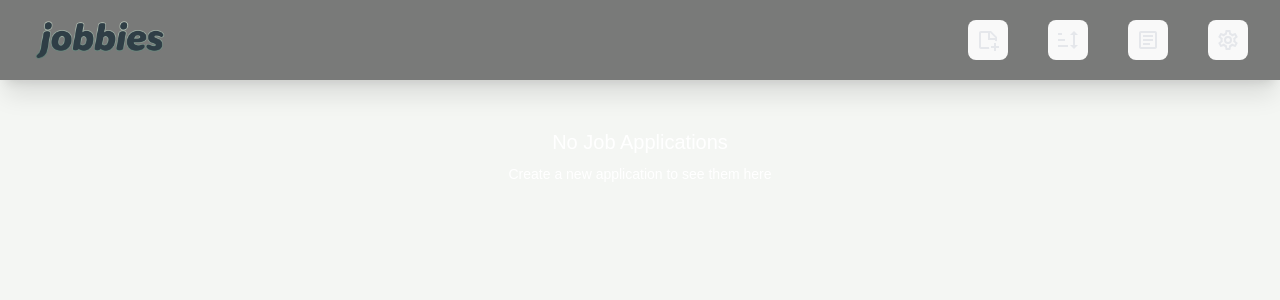
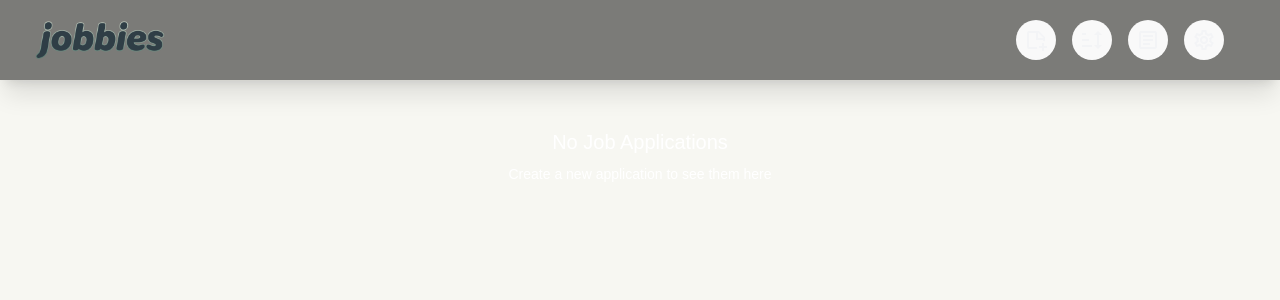
Before and after one commit to KarimYounus/jobbies, a React (Vite) app: page / in a window 1280 px wide. Shown: the top 300 px of the page. Built offline with nearby package versions, Linux system fonts and the light colour scheme; a web font is replaced by a local one.

Commit message:
Implement theme management system and tweaked buttons in ApplicationWindow

```diff
--- a/src/App.tsx
+++ b/src/App.tsx
@@ -8,7 +8,7 @@ import {
   mdiTextBoxOutline,
 } from "@mdi/js";
 import { applicationHandler } from "./data/ApplicationHandler";
-import { useState } from "react";
+import { useState, useEffect } from "react";
 import { JobApplication } from "./types/job-application-types";
 import ApplicationWindow from "./components/ApplicationWindow/ApplicationWindow";
 import { SortOverlay } from "./components/HomeView/SortOverlay";
@@ -19,6 +19,7 @@ import { SettingsProvider, useSettings } from "./components/SettingsWindow/Setti
 import { useApplicationData } from "./hooks/useApplicationData";
 import { useSettingsIntegration } from "./hooks/useSettingsIntegration";
 import CVCollectionWindow from "./components/CVCollection/CVCollectionWindow";
+import { initializeTheme } from "./utils/themeManager";
 
 function App() {
   return (
@@ -30,6 +31,13 @@ function App() {
 
 function AppContent() {
   const { settings } = useSettings();
+
+  // Initialize theme when settings are loaded
+  useEffect(() => {
+    if (settings) {
+      initializeTheme(settings.theme);
+    }
+  }, [settings?.theme]);
 
   // UI state
   const [newApplication, setNewApplication] = useState<JobApplication | null>(null);
@@ -95,33 +103,33 @@ function AppContent() {
         />
 
         {/* Buttons */}
-        <motion.div className="flex gap-4 pr-5">
+        <motion.div className="flex space-x-4 px-4 rounded-4xl p-2 mx-10">
           <AnimatedButton
             icon={mdiNotePlusOutline}
             caption="Add Job"
-            className="p-2 mx-3 hover:bg-teal-200 rounded-lg transition-colors cursor-pointer"
-            iconClassName="text-gray-200 hover:text-gray-800"
+            className="p-2 hover:bg-teal-200 rounded-4xl transition-colors cursor-pointer"
+            iconClassName="text-gray-100"
             onClick={handleAddJobClick}
           />
           <AnimatedButton
             icon={mdiSort}
             caption="Sort Applications"
-            className="p-2 mx-3 hover:bg-teal-200 rounded-lg transition-colors cursor-pointer"
-            iconClassName="text-gray-200 hover:text-gray-800"
+            className="p-2 hover:bg-teal-200 rounded-4xl transition-colors cursor-pointer"
+            iconClassName="text-gray-100"
             onClick={() => setIsSortOverlayOpen(true)}
           />
           <AnimatedButton
             icon={mdiTextBoxOutline}
             caption="CV Collection"
-            className="p-2 mx-3 hover:bg-teal-200 rounded-lg transition-colors cursor-pointer"
-            iconClassName="text-gray-200 hover:text-gray-800"
+            className="p-2 hover:bg-teal-200 rounded-4xl transition-colors cursor-pointer"
+            iconClassName="text-gray-100"
             onClick={() => setIsCVCollectionOpen(true)}
           />
           <AnimatedButton
             icon={mdiCogOutline}
             caption="Settings"
-            className="p-2 mx-3 hover:bg-teal-200 rounded-lg transition-colors cursor-pointer"
-            iconClassName="text-gray-200 hover:text-gray-800"
+            className="p-2 hover:bg-teal-200 rounded-4xl transition-colors cursor-pointer"
+            iconClassName="text-gray-100"
             onClick={() => setIsSettingsOpen(true)}
           />
         </motion.div>
--- a/src/components/ApplicationWindow/ViewContent/ViewContent.tsx
+++ b/src/components/ApplicationWindow/ViewContent/ViewContent.tsx
@@ -17,7 +17,7 @@ import { StatusItem } from "../../../types/status-types";
 // Key information section
 function KeyInformation(job: JobApplication) {
   return (
-    <div className="flex items-center justify-between space-x-6 mx-3">
+    <div className="flex items-center justify-between space-x-6 mx-8">
       {/* Days Ago */}
       <div className="flex items-center space-x-3">
         <Icon path={mdiCalendarClock} size={1} className="text-gray-600" />
--- a/src/components/General/ConfirmationDialog.tsx
+++ b/src/components/General/ConfirmationDialog.tsx
@@ -66,7 +66,7 @@ const ConfirmationDialog: React.FC<ConfirmationDialogProps> = ({
           animate={{ opacity: 1 }}
           exit={{ opacity: 0 }}
           transition={{ duration: 0.2 }}
-          className="fixed inset-0 z-50 flex items-center justify-center bg-black bg-opacity-50"
+          className="fixed inset-0 z-50 flex items-center justify-center bg-black/20 backdrop-blur-lg"
           onClick={onClose} // Close when clicking backdrop
         >
           <motion.div
--- a/src/components/SettingsWindow/SettingsWindow.tsx
+++ b/src/components/SettingsWindow/SettingsWindow.tsx
@@ -1,4 +1,4 @@
-import React, { useState } from "react";
+import React, { useState, useEffect } from "react";
 import { AnimatePresence, motion } from "framer-motion";
 import { useSettings } from "./SettingsContext";
 import SettingsHeader from "./SettingsHeader";
@@ -7,6 +7,7 @@ import ConfirmationDialog from "../General/ConfirmationDialog";
 import { useConfirmationDialog } from "../../hooks/useConfirmationDialog";
 import { createResetSettingsDialog } from "../../utils/dialogConfigs";
 import { defaultStatusItems } from "../../types/status-types";
+import { applyTheme } from "../../utils/themeManager";
 
 interface SettingsWindowProps {
   isOpen: boolean;
@@ -28,12 +29,24 @@ const SettingsWindow: React.FC<SettingsWindowProps> = ({ isOpen, onClose }) => {
     try {
       setIsSaving(true);
       await updateSetting(key, value);
+
+      // Apply theme immediately if theme setting was changed
+      if (key === 'theme') {
+        applyTheme(value as 'light' | 'dark');
+      }
     } catch (err) {
       console.error("Failed to update setting:", err);
     } finally {
       setIsSaving(false);
     }
   };
+
+  // Apply theme when settings are loaded
+  useEffect(() => {
+    if (settings && !isLoading) {
+      applyTheme(settings.theme);
+    }
+  }, [settings.theme, isLoading]);
 
   // Handler for reset to defaults
   const handleResetToDefaults = async () => {
@@ -154,6 +167,27 @@ const SettingsWindow: React.FC<SettingsWindowProps> = ({ isOpen, onClose }) => {
                   </section>
 
                   {/* Display Preferences Section */}
+                  <section>
+                    <h3 className="text-lg font-semibold text-gray-800 mb-4 border-b border-gray-200 pb-2">
+                      Display Preferences
+                    </h3>
+                    <div className="space-y-4">
+                      <SettingItem
+                        type="dropdown"
+                        label="Theme"
+                        description="Choose between light and dark theme"
+                        value={settings.theme}
+                        onChange={(value: string) => handleSettingChange('theme', value as 'light' | 'dark')}
+                        disabled={isSaving}
+                        options={[
+                          { value: 'light', label: 'Light Theme' },
+                          { value: 'dark', label: 'Dark Theme' }
+                        ]}
+                      />
+                    </div>
+                  </section>
+
+                  {/* Display Preferences Section */}
                   {/* <section>
                     <h3 className="text-lg font-semibold text-gray-800 mb-4 border-b border-gray-200 pb-2">
                       Display Preferences
--- a/src/index.css
+++ b/src/index.css
@@ -15,13 +15,19 @@
 }
 
 :root {
+  /* Default theme variables - will be overridden by theme manager */
+  --theme-background: rgba(202, 210, 197, 0.2);
+  --theme-text: #213547;
+  --theme-button-bg: #f9f9f9;
+  --theme-button-hover: #747bff;
+
   /* font-family: Inter, system-ui, Avenir, Helvetica, Arial, sans-serif; */
   line-height: 1.5;
   font-weight: 400;
 
   color-scheme: light dark;
-  color: rgba(243, 243, 243, 0.87);
-  background-color: rgba(202, 210, 197, 0.2);
+  color: var(--theme-text);
+  background-color: var(--theme-background);
 
   font-synthesis: none;
   text-rendering: optimizeLegibility;
@@ -31,13 +37,13 @@
 
 @media (prefers-color-scheme: light) {
   :root {
-    color: #213547;
-    background-color: rgba(202, 210, 197, 0.2);
+    color: var(--theme-text);
+    background-color: var(--theme-background);
   }
   a:hover {
-    color: #747bff;
+    color: var(--theme-button-hover);
   }
   button {
-    background-color: #f9f9f9;
+    background-color: var(--theme-button-bg);
   }
 }
--- a/src/types/settings-types.ts
+++ b/src/types/settings-types.ts
@@ -17,6 +17,9 @@ export interface SettingsConfig {
     field: 'appliedDate' | 'company' | 'position';
     order: 'asc' | 'desc';
   };
+
+  // Theme preferences
+  theme: 'light' | 'dark';
 }
 
 /**
@@ -32,7 +35,8 @@ export const defaultSettings: SettingsConfig = {
   defaultSortPreference: {
     field: 'appliedDate',
     order: 'desc'
-  }
+  },
+  theme: 'light'
 };
 
 /**
@@ -48,6 +52,7 @@ export const validateSettings = (settings: Partial<SettingsConfig>): SettingsCon
     defaultSortPreference: {
       field: settings.defaultSortPreference?.field ?? defaultSettings.defaultSortPreference.field,
       order: settings.defaultSortPreference?.order ?? defaultSettings.defaultSortPreference.order
-    }
+    },
+    theme: settings.theme === 'dark' || settings.theme === 'light' ? settings.theme : defaultSettings.theme
   };
 };
--- /dev/null
+++ b/src/utils/themeManager.ts
@@ -0,0 +1,66 @@
+/**
+ * Theme management utility for dynamic theme switching.
+ *
+ * Design decisions:
+ * - Uses CSS custom properties for dynamic theme switching
+ * - Centralized theme definitions for maintainability
+ * - Simple light/dark theme system that can be extended
+ * - Applies theme to document root for global coverage
+ */
+
+export type ThemeType = 'light' | 'dark';
+
+/**
+ * Theme color definitions
+ */
+const themes = {
+  light: {
+    '--theme-background': 'rgba(247, 247, 242)',
+    '--theme-text': '#213547',
+    '--theme-button-bg': '#f9f9f9',
+    '--theme-button-hover': '#747bff',
+  },
+  dark: {
+    '--theme-background': 'rgba(30, 30, 30)',
+    '--theme-text': 'rgba(243, 243, 243, 0.87)',
+    '--theme-button-bg': '#404040',
+    '--theme-button-hover': '#8a92ff',
+  }
+} as const;
+
+/**
+ * Applies the specified theme to the document
+ * @param theme - Theme type to apply
+ */
+export const applyTheme = (theme: ThemeType): void => {
+  const root = document.documentElement;
+  const themeColors = themes[theme];
+
+  // Apply CSS custom properties
+  Object.entries(themeColors).forEach(([property, value]) => {
+    root.style.setProperty(property, value);
+  });
+
+  // Set a data attribute for additional CSS targeting if needed
+  root.setAttribute('data-theme', theme);
+
+  console.log(`Theme applied: ${theme}`);
+};
+
+/**
+ * Gets the current theme from the document
+ * @returns Current theme type or 'light' as fallback
+ */
+export const getCurrentTheme = (): ThemeType => {
+  const currentTheme = document.documentElement.getAttribute('data-theme');
+  return currentTheme === 'dark' ? 'dark' : 'light';
+};
+
+/**
+ * Initializes theme system with the provided theme
+ * Should be called during app initialization
+ * @param theme - Initial theme to apply
+ */
+export const initializeTheme = (theme: ThemeType): void => {
+  applyTheme(theme);
+};
```
Also changed, not shown: src/components/ApplicationWindow/Header.tsx (+17 -10 lines).
